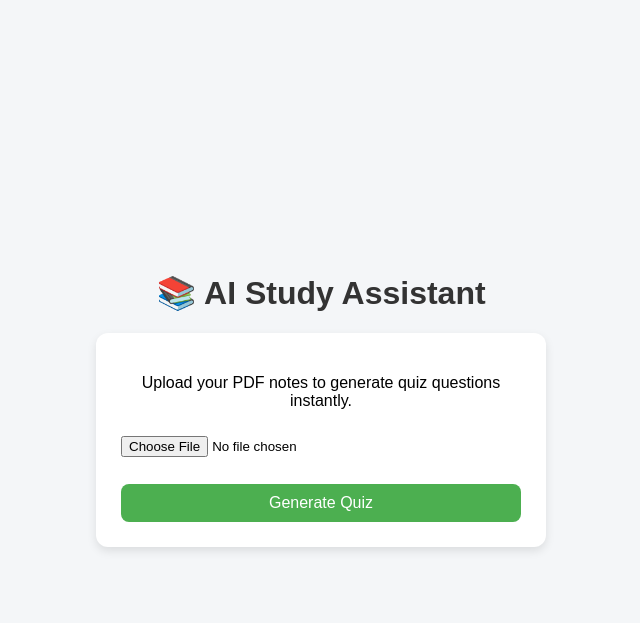
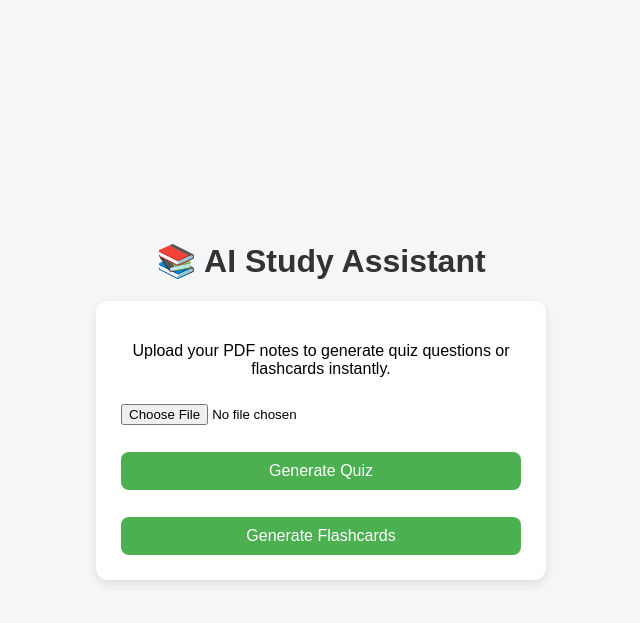
Before and after one commit to T0493421rayo/AiStudyAssistant, a Flask app: page / in a window 1280 px wide. Shown: the top 623 px of the page, without its empty margins (319-959 px from the left). Run offline with Flask 3, Linux system fonts and the light colour scheme.

Commit message:
Working on implementing quiz and flashcard format

```diff
--- a/app.py
+++ b/app.py
@@ -30,26 +30,55 @@ def home():
 @app.route("/upload", methods=["POST"])
 def upload():
     file = request.files["pdf"]
+    action = request.form.get("action")
 
-    #extract text from PDF
+    # extract text from PDF
     text = extract_text(file)
 
-    #send to AI
-    prompt = f"""
-    You are a GCSE teacher.
-    Create 5 quiz questions from these notes:
+    # choose prompt based on button clicked
+    if action == "flashcards":
+        prompt = f"""
+        You are a strict GCSE teacher.
 
-    {text}
-    """
+        Generate EXACTLY 10 flashcards from the notes below.
+
+        Format:
+        Q: question
+        A: answer
+
+        You MUST produce exactly 10 Q&A pairs.
+
+        Notes:
+        {text}
+        """
+
+    else:
+        prompt = f"""
+        You are a strict teacher.
+
+        Generate EXACTLY 10 quiz questions from the notes below.
+
+        Rules:
+        - You MUST output exactly 10 questions
+        - Number them from 1 to 10
+        - Do NOT add extra text
+        - Do NOT stop early
+
+        Format:
+        1. Question
+        2. Question
+        ...
+        10. Question
+
+        Notes:
+        {text}
+        """
 
     response = client.models.generate_content(
         model="gemini-2.5-flash",
         contents=prompt
     )
 
-    # designed to return result to browser
     return render_template("results.html", questions=response.text)
-
-
 if __name__ == "__main__":
     app.run(debug=True)
--- a/templates/index.html
+++ b/templates/index.html
@@ -13,13 +13,19 @@
 
     <div class="card">
 
-        <p>Upload your PDF notes to generate quiz questions instantly.</p>
+        <p>Upload your PDF notes to generate quiz questions or flashcards instantly.</p>
 
         <form action="/upload" method="POST" enctype="multipart/form-data">
 
             <input type="file" name="pdf" required>
 
-            <button type="submit">Generate Quiz</button>
+            <button type="submit" name="action" value="quiz">
+                Generate Quiz
+            </button>
+
+            <button type="submit" name="action" value="flashcards">
+                Generate Flashcards
+            </button>
 
         </form>
 
```
